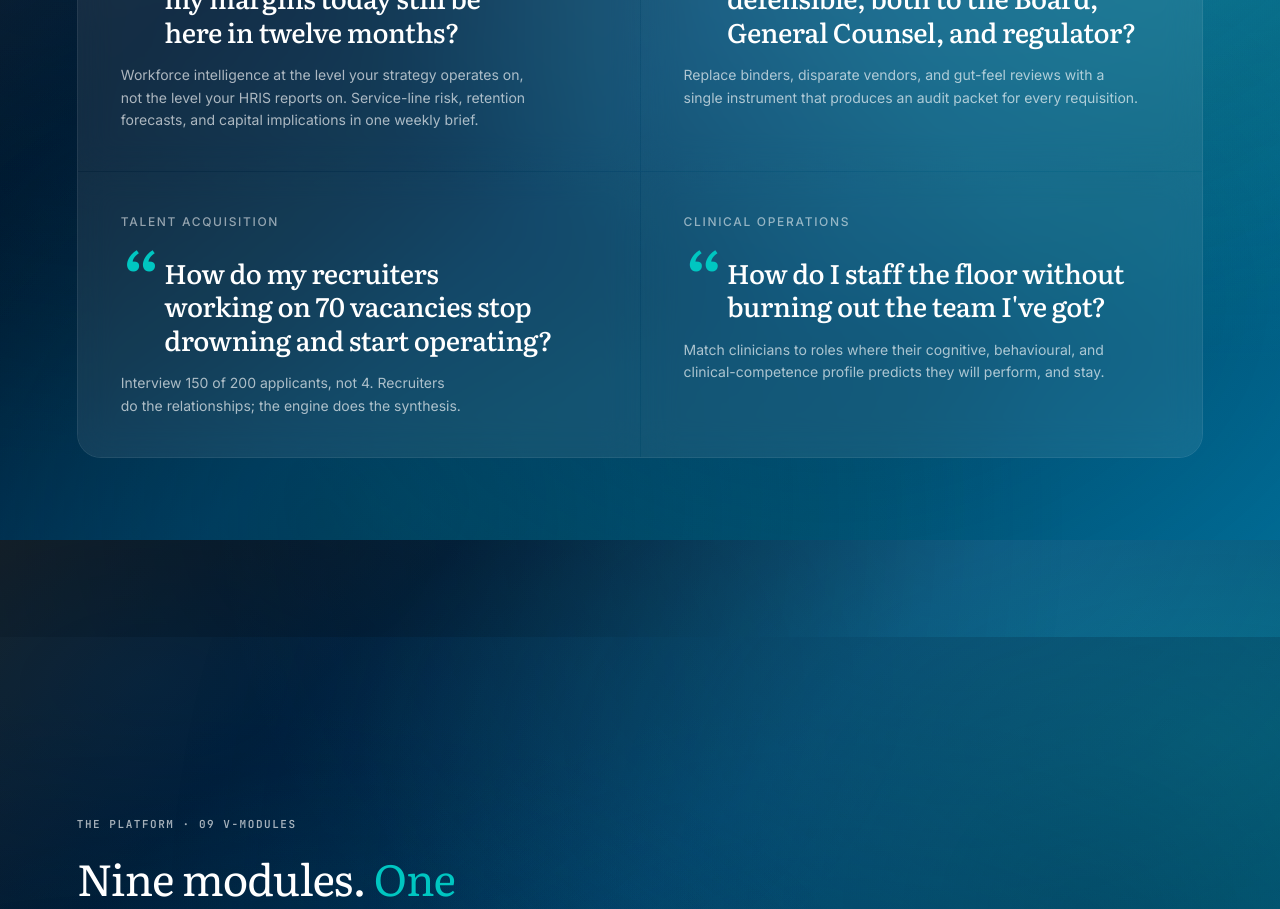
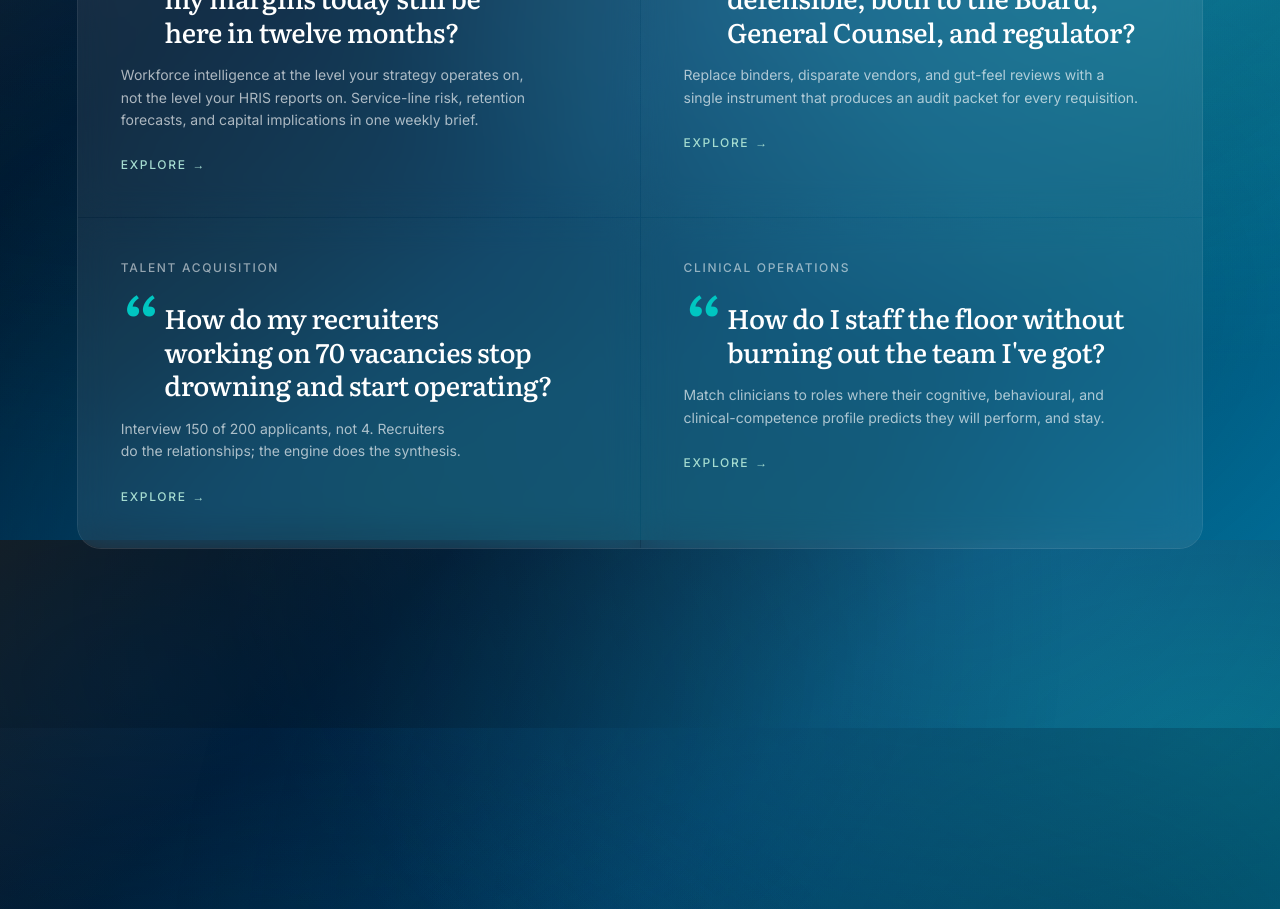
Before and after one commit to Strategiatech/strategia-v27-homepage, a Next.js app: page /vx in a window 1280 px wide. Shown: the part 3460-4369 px from the top of the page. Built offline with nearby package versions, Linux system fonts and the light colour scheme; no server answers.

Commit message:
restore solutions explore anchors

```diff
--- a/agent_memory/progress.md
+++ b/agent_memory/progress.md
@@ -87,7 +87,7 @@
 - Updated `/privacy-policy` visual colours to match the v25/v27 homepage palette more closely: white policy titles, stronger white body text, teal accent subsection headings, and Teal-to-Sky gradient buttons.
 - Added a new root `/terms` route with the full December 2024 Terms of Service content from the old Azure Static Web Apps terms page, styled to match `/privacy-policy`.
 - Updated the v27 footer Terms links in both the Company column and footer bottom row to point to `/terms`.
-- Removed the nonfunctional `Explore` labels from the shared VX/v27 Solutions cards while keeping the four cards and their copy intact.
+- Restored the shared VX/v27 Solutions `Explore` labels as working anchors: Hospital CEO to V-Insights, CHRO to V-Fit, Talent Acquisition to the Stats band, and Clinical Operations to V-Psych.
 
 ## Next
 
--- a/src/app/(frontend)/v25/v25.css
+++ b/src/app/(frontend)/v25/v25.css
@@ -1227,6 +1227,7 @@
   text-transform: uppercase;
   letter-spacing: 0.14em;
   color: var(--v25-accent-text);
+  text-decoration: none;
 }
 
 /* ==========================================================================
--- a/src/app/(frontend)/vx/VxPage.tsx
+++ b/src/app/(frontend)/vx/VxPage.tsx
@@ -31,6 +31,7 @@ const CONTACT_API_URL =
   'https://strategia-home-api.azurewebsites.net/api/contact'
 const TURNSTILE_SITE_KEY = process.env.NEXT_PUBLIC_TURNSTILE_SITE_KEY || ''
 const EMAIL_RE = /^[^\s@]+@[^\s@]+\.[^\s@]+$/
+const moduleAnchorId = (title: string) => `module-${title.toLowerCase().replace(/[^a-z0-9]+/g, '-')}`
 
 const MODULES: Module[] = [
   { num: 'M01', tag: 'Foundation', title: 'V-Job',
@@ -124,6 +125,22 @@ function ModuleJourney({ modules, phases }: { modules: Module[]; phases: typeof
   const [activeTitle, setActiveTitle] = useState(modules[0]?.title ?? '')
   const [activePhaseName, setActivePhaseName] = useState<PhaseName | null>(null)
   const fallbackModule = modules[0]
+
+  useEffect(() => {
+    const syncModuleFromHash = () => {
+      const hash = window.location.hash.slice(1)
+      const targetModule = modules.find((mod) => moduleAnchorId(mod.title) === hash)
+      if (!targetModule) return
+
+      setActivePhaseName(null)
+      setActiveTitle(targetModule.title)
+    }
+
+    syncModuleFromHash()
+    window.addEventListener('hashchange', syncModuleFromHash)
+    return () => window.removeEventListener('hashchange', syncModuleFromHash)
+  }, [modules])
+
   if (!fallbackModule) return null
   const activeModule = modules.find((m) => m.title === activeTitle) ?? fallbackModule
   const phaseModules = activePhaseName
@@ -142,6 +159,7 @@ function ModuleJourney({ modules, phases }: { modules: Module[]; phases: typeof
           return (
             <button
               key={mod.title}
+              id={moduleAnchorId(mod.title)}
               type="button"
               className={`vx-module-selector-item${isActive ? ' is-active' : ''}`}
               onClick={() => {
@@ -248,6 +266,7 @@ const SOLUTIONS = [
     title: 'Hospital CEO',
     quote: 'Will the workforce delivering my margins today still be here in twelve months?',
     body: 'Workforce intelligence at the level your strategy operates on, not the level your HRIS reports on. Service-line risk, retention forecasts, and capital implications in one weekly brief.',
+    exploreHref: '#module-v-insights',
   },
   {
     id: 'solution-chro',
@@ -255,6 +274,7 @@ const SOLUTIONS = [
     title: 'CHRO',
     quote: 'How do I make every hire defensible, both to the Board, General Counsel, and regulator?',
     body: 'Replace binders, disparate vendors, and gut-feel reviews with a single instrument that produces an audit packet for every requisition.',
+    exploreHref: '#module-v-fit',
   },
   {
     id: 'solution-talent-acquisition',
@@ -262,6 +282,7 @@ const SOLUTIONS = [
     title: 'Talent Acquisition',
     quote: 'How do my recruiters working on 70 vacancies stop drowning and start operating?',
     body: 'Interview 150 of 200 applicants, not 4. Recruiters do the relationships; the engine does the synthesis.',
+    exploreHref: '#stats',
   },
   {
     id: 'solution-clinical-operations',
@@ -269,6 +290,7 @@ const SOLUTIONS = [
     title: 'Clinical Operations',
     quote: "How do I staff the floor without burning out the team I've got?",
     body: 'Match clinicians to roles where their cognitive, behavioural, and clinical-competence profile predicts they will perform, and stay.',
+    exploreHref: '#module-v-psych',
   },
 ]
 
@@ -837,6 +859,13 @@ export default function VxPage({
                 <div className="v25-solution-title">{sol.title}</div>
                 <p className="vx-solution-quote">{sol.quote}</p>
                 <p className="v25-solution-body">{sol.body}</p>
+                <a
+                  href={sol.exploreHref}
+                  className="v25-solution-link"
+                  aria-label={`Explore ${sol.title}`}
+                >
+                  Explore <span aria-hidden="true">&rarr;</span>
+                </a>
               </div>
             ))}
           </div>
@@ -1112,7 +1141,7 @@ export default function VxPage({
       {/* ================================================================
           STATS — proof band
           ================================================================ */}
-      <section className={sectionClass('v25-stats v25-reveal', { defaultLight: true })}>
+      <section className={sectionClass('v25-stats v25-reveal', { defaultLight: true })} id="stats">
         <div className="v25-stats-grid vx-stats-grid-4">
           <div className="v25-stat-card">
             <div className="v25-stat-value">80%</div>
--- a/src/app/(frontend)/vx/vx-overrides.css
+++ b/src/app/(frontend)/vx/vx-overrides.css
@@ -653,6 +653,7 @@ html:has(.v25.vx-self-contained) {
   cursor: pointer;
   transition: background 0.2s ease, color 0.2s ease;
   position: relative;
+  scroll-margin-top: 120px;
 }
 .vx-module-selector-item::before {
   content: '';
@@ -683,6 +684,9 @@ html:has(.v25.vx-self-contained) {
 }
 .vx-module-selector-item.is-active span {
   color: var(--v25-accent-text);
+}
+.v25.vx-self-contained #stats {
+  scroll-margin-top: 120px;
 }
 .vx-module-spotlight {
   position: relative;
```
